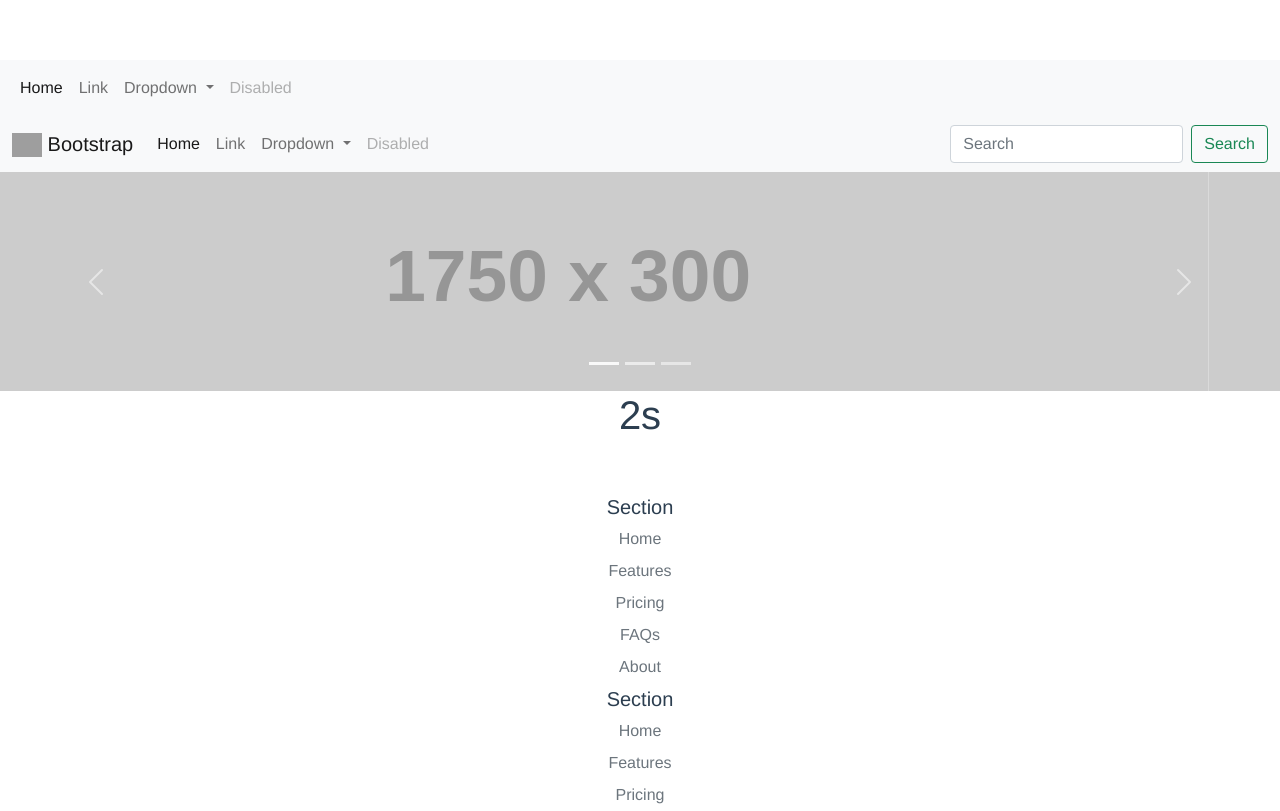
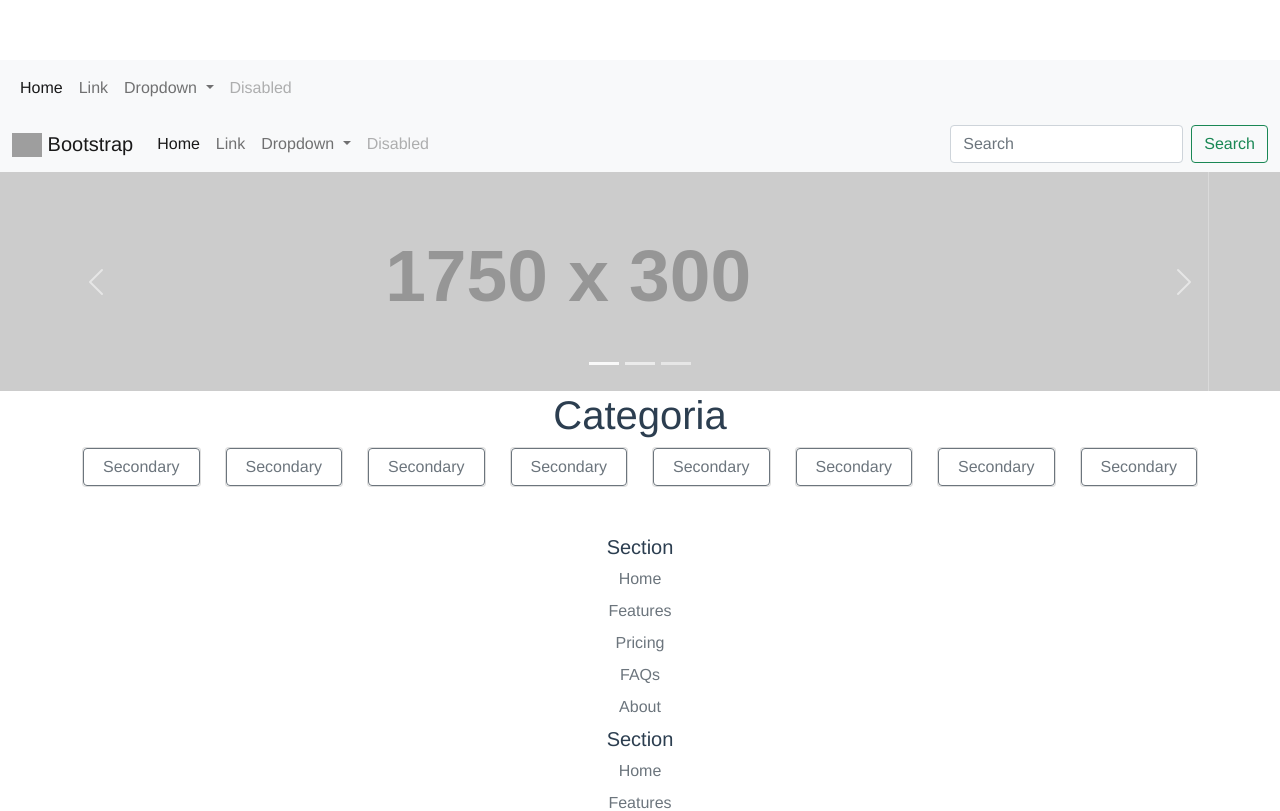
Before and after one commit to forbelieveme/laika-test-view, a Vue app: page / in a window 1280 px wide. Shown: the top 811 px of the page. Built offline with nearby package versions, Linux system fonts and the light colour scheme; grey boxes are pictures that could not be loaded.

Commit message:
Inserta botones de navegacion para las categorias

```diff
--- a/src/components/Categories.vue
+++ b/src/components/Categories.vue
@@ -1,9 +1,72 @@
 <template>
-    <h1>2s</h1>
+  <div class="container">
+    <h1>Categoria</h1>
+    <div class="row">
+      <div class="col">
+        <div class="card">
+          <button type="button" class="btn btn-outline-secondary">
+            Secondary
+          </button>
+        </div>
+      </div>
+      <div class="col">
+        <div class="card">
+          <button type="button" class="btn btn-outline-secondary">
+            Secondary
+          </button>
+        </div>
+      </div>
+      <div class="col">
+        <div class="card">
+          <button type="button" class="btn btn-outline-secondary">
+            Secondary
+          </button>
+        </div>
+      </div>
+      <div class="col">
+        <div class="card">
+          <button type="button" class="btn btn-outline-secondary">
+            Secondary
+          </button>
+        </div>
+      </div>
+      <div class="col">
+        <div class="card">
+          <button type="button" class="btn btn-outline-secondary">
+            Secondary
+          </button>
+        </div>
+      </div>
+      <div class="col">
+        <div class="card">
+          <button type="button" class="btn btn-outline-secondary">
+            Secondary
+          </button>
+        </div>
+      </div>
+      <div class="col">
+        <div class="card">
+          <button type="button" class="btn btn-outline-secondary">
+            Secondary
+          </button>
+        </div>
+      </div>
+      <div class="col">
+        <div class="card">
+          <button type="button" class="btn btn-outline-secondary">
+            Secondary
+          </button>
+        </div>
+      </div>
+    </div>
+  </div>
 </template>
 
 <script>
 export default {
-    name: 'Categories'
-}
+  name: "Categories",
+  props: {
+    categories: Array,
+  },
+};
 </script>
```
